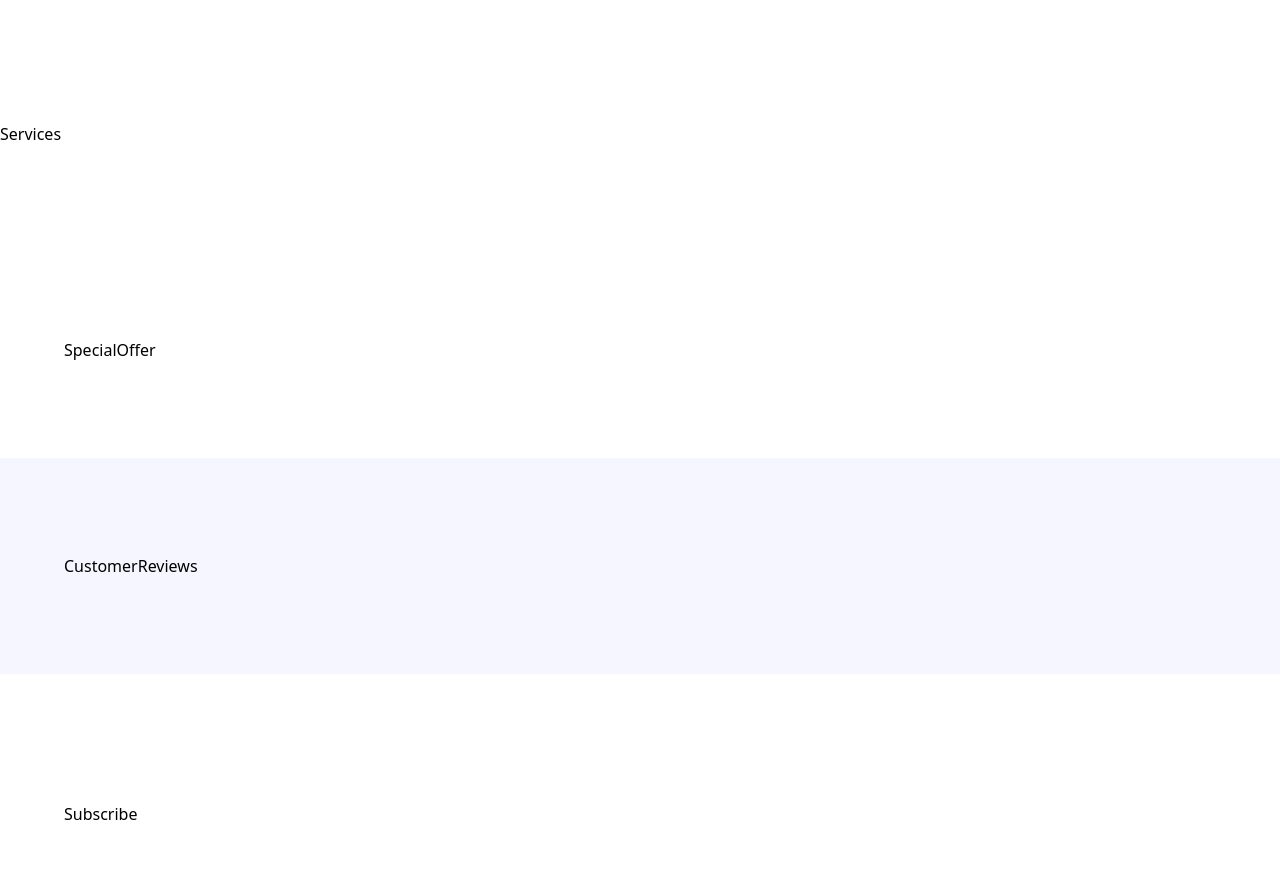
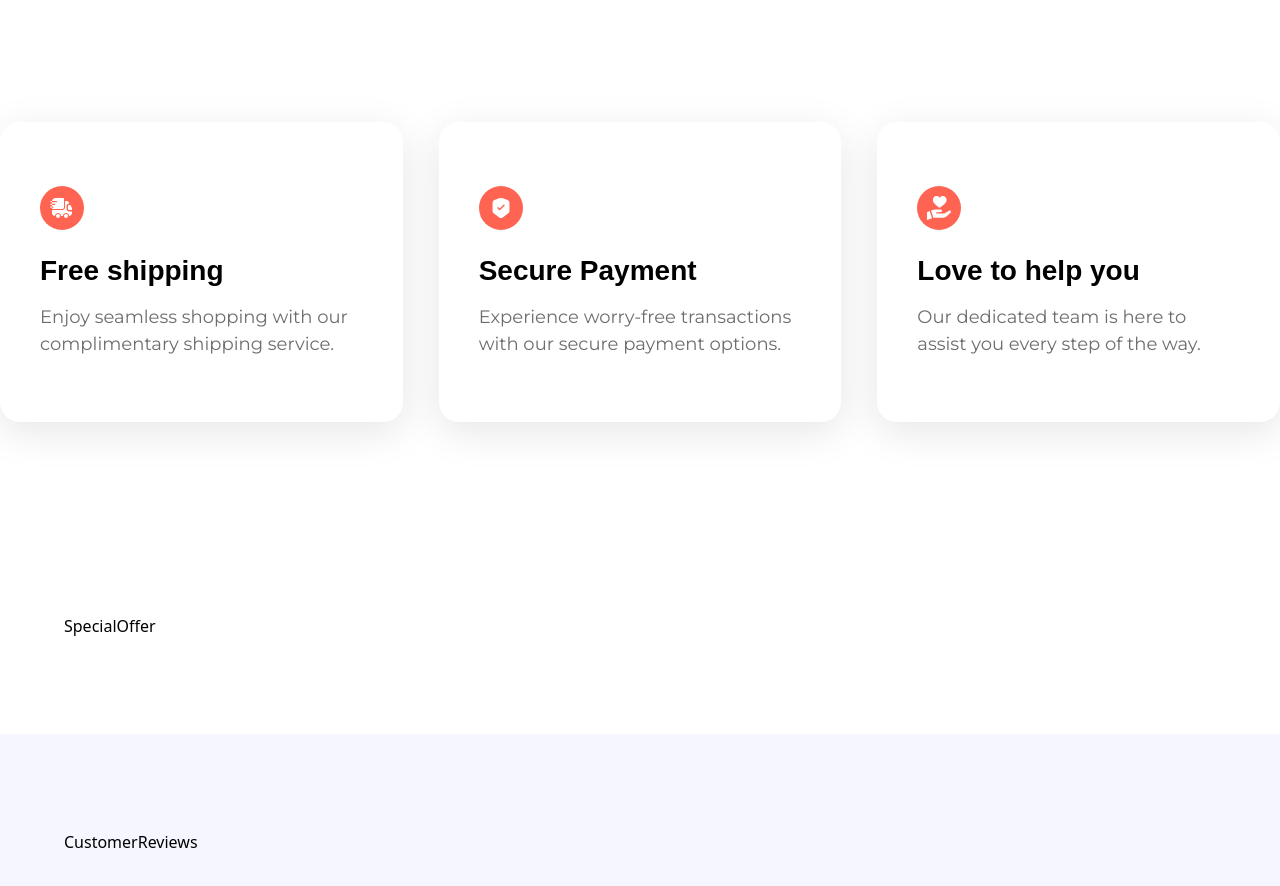
Before and after one commit to AkashJana18/shoe-landing-pg, a React (Vite) app: page / in a window 1280 px wide. Shown: the part 1900-2786 px from the top of the page. Built offline with nearby package versions, Linux system fonts and the light colour scheme; a web font is replaced by a local one.

Commit message:
services

```diff
--- a/src/sections/Services.jsx
+++ b/src/sections/Services.jsx
@@ -1,9 +1,14 @@
-import React from 'react'
+import { services } from "../constants";
+import  ServiceCard  from "../components/ServiceCard";
 
 const Services = () => {
   return (
-    <div>Services</div>
-  )
-}
+    <section className='max-container flex justify-center flex-wrap gap-9'>
+      {services.map((service) => (
+        <ServiceCard key={service.label} {...service} />
+      ))}
+    </section>
+  );
+};
 
-export default Services
+export default Services;
```
